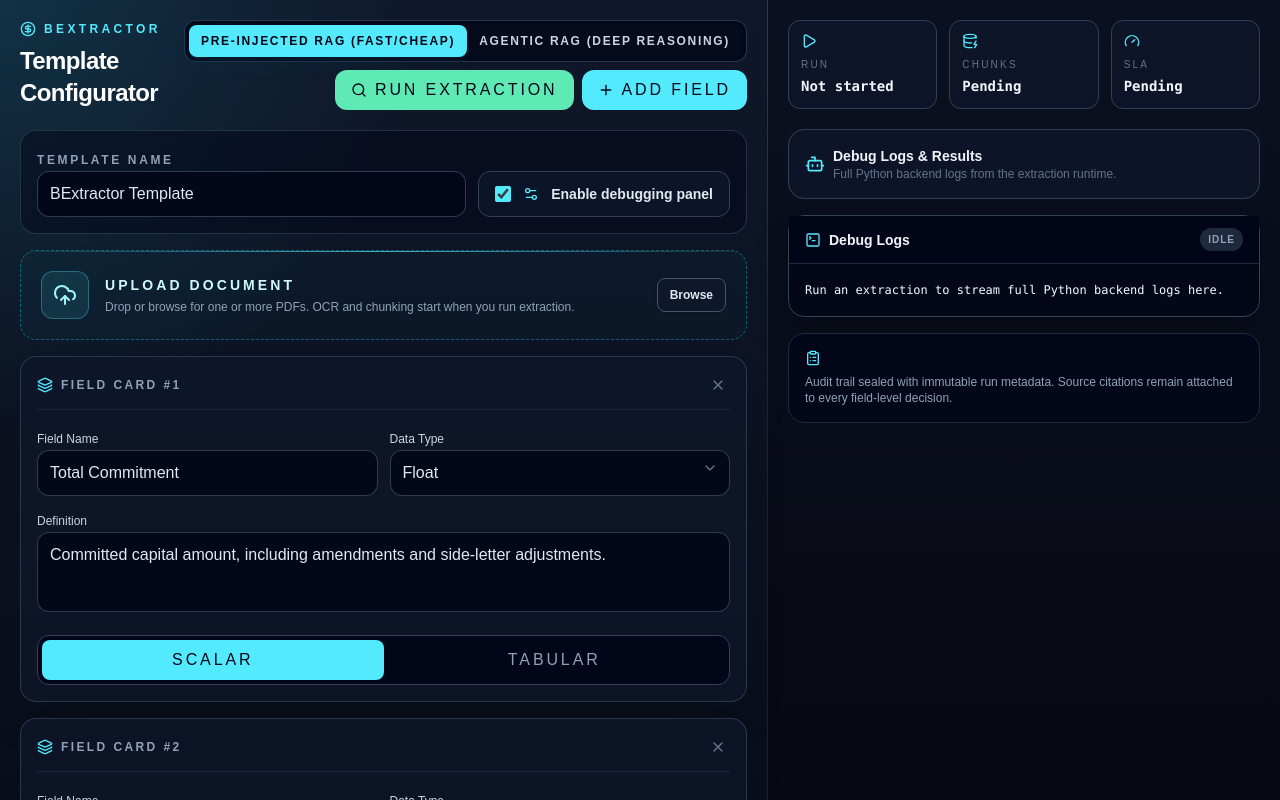
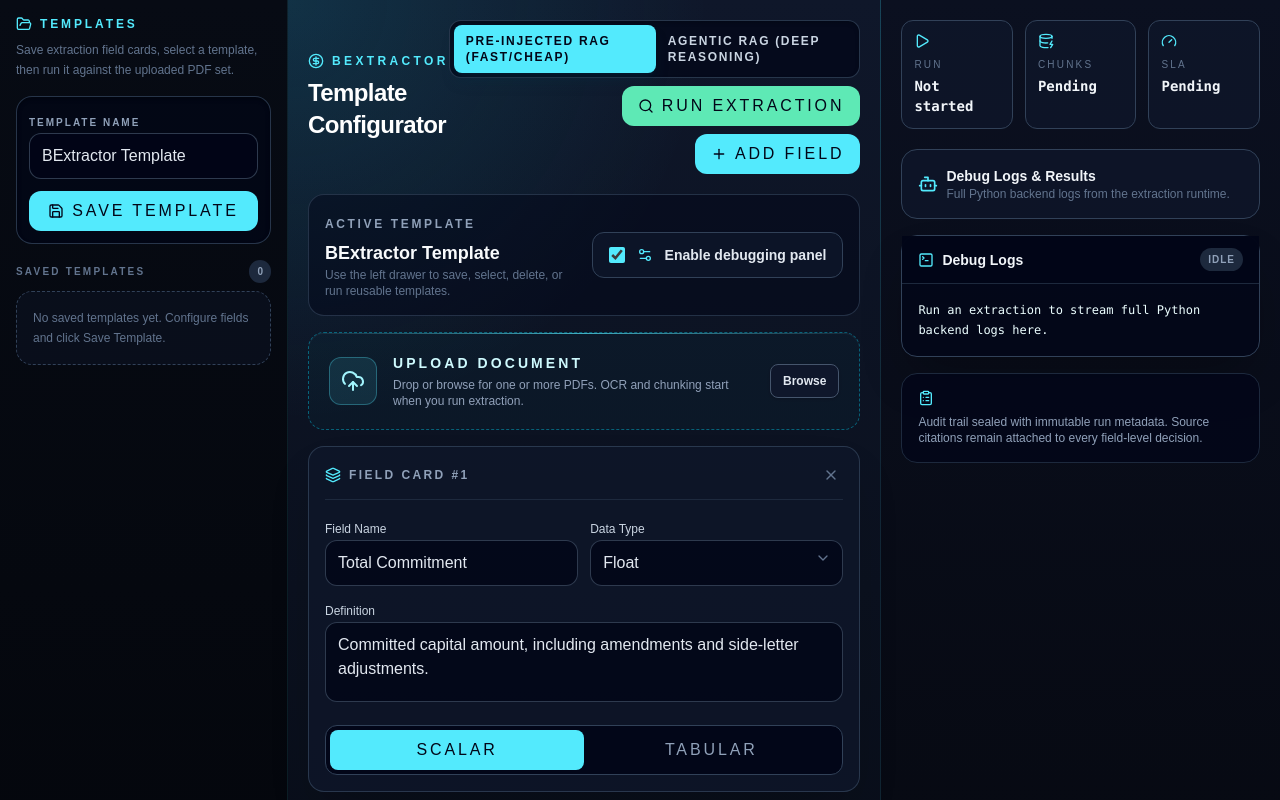
Before and after one commit to macmann/BExtract, a Next.js app in the folder client/: page / in a window 1280 px wide. Shown: the top 800 px of the page. Built offline with nearby package versions, Linux system fonts and the light colour scheme.

Commit message:
Add saved template drawer

```diff
--- a/client/src/app/page.tsx
+++ b/client/src/app/page.tsx
@@ -12,15 +12,18 @@ import {
   DatabaseZap,
   Download,
   FileJson,
+  FolderOpen,
   Gauge,
   Layers3,
   Play,
   Plus,
+  Save,
   RefreshCw,
   Search,
   ShieldCheck,
   Settings2,
   TerminalSquare,
+  Trash2,
   UploadCloud,
   X,
 } from "lucide-react";
@@ -68,6 +71,16 @@ type DebugRunMetrics = {
   chunkCount: number | null;
   elapsedSeconds: number | null;
 };
+
+type SavedTemplate = {
+  id: string;
+  name: string;
+  fields: FieldCard[];
+  extractionApproach: ExtractionApproach;
+  updatedAt: string;
+};
+
+const TEMPLATE_STORAGE_KEY = "bextract.savedTemplates";
 
 const initialFields: FieldCard[] = [
   {
@@ -711,6 +724,115 @@ function ResultsPanel({
   );
 }
 
+
+function TemplateDrawer({
+  templates,
+  activeTemplateId,
+  templateName,
+  onTemplateNameChange,
+  onSaveTemplate,
+  onLoadTemplate,
+  onDeleteTemplate,
+  onRunTemplate,
+  isLoading,
+}: {
+  templates: SavedTemplate[];
+  activeTemplateId: string | null;
+  templateName: string;
+  onTemplateNameChange: (name: string) => void;
+  onSaveTemplate: () => void;
+  onLoadTemplate: (template: SavedTemplate) => void;
+  onDeleteTemplate: (templateId: string) => void;
+  onRunTemplate: (template: SavedTemplate) => void;
+  isLoading: boolean;
+}) {
+  return (
+    <aside className="w-72 shrink-0 border-r border-cyan-300/10 bg-[linear-gradient(180deg,#070b14,#03050a)] p-4">
+      <div className="sticky top-4 space-y-4">
+        <div>
+          <p className="flex items-center gap-2 text-xs font-bold uppercase tracking-[0.24em] text-cyan-300">
+            <FolderOpen className="h-4 w-4" /> Templates
+          </p>
+          <p className="mt-2 text-xs leading-5 text-slate-500">
+            Save extraction field cards, select a template, then run it against the uploaded PDF set.
+          </p>
+        </div>
+
+        <div className="rounded-2xl border border-slate-700/80 bg-slate-950/70 p-3 shadow-inner shadow-black/30">
+          <label className="space-y-1.5">
+            <span className="text-[10px] font-bold uppercase tracking-[0.2em] text-slate-400">
+              Template Name
+            </span>
+            <input
+              value={templateName}
+              onChange={(event) => onTemplateNameChange(event.target.value)}
+              className="terminal-input"
+              placeholder="Template name"
+            />
+          </label>
+          <button
+            onClick={onSaveTemplate}
+            className="mt-3 inline-flex w-full items-center justify-center gap-2 rounded-xl bg-cyan-300 px-4 py-2 text-xs font-black uppercase tracking-[0.18em] text-slate-950 hover:bg-cyan-200"
+          >
+            <Save className="h-4 w-4" /> Save Template
+          </button>
+        </div>
+
+        <div className="space-y-2">
+          <div className="flex items-center justify-between">
+            <p className="text-[10px] font-bold uppercase tracking-[0.22em] text-slate-500">
+              Saved Templates
+            </p>
+            <span className="rounded-full bg-slate-800 px-2 py-1 text-[10px] font-bold text-slate-400">
+              {templates.length}
+            </span>
+          </div>
+          {templates.length === 0 ? (
+            <div className="rounded-2xl border border-dashed border-slate-700 bg-slate-900/40 p-4 text-xs leading-5 text-slate-500">
+              No saved templates yet. Configure fields and click Save Template.
+            </div>
+          ) : (
+            templates.map((template) => (
+              <article
+                key={template.id}
+                className={`rounded-2xl border p-3 transition ${activeTemplateId === template.id ? "border-cyan-300/60 bg-cyan-300/10" : "border-slate-800 bg-slate-900/60 hover:border-slate-600"}`}
+              >
+                <button
+                  onClick={() => onLoadTemplate(template)}
+                  className="block w-full text-left"
+                >
+                  <p className="truncate text-sm font-bold text-slate-100">
+                    {template.name}
+                  </p>
+                  <p className="mt-1 text-[11px] text-slate-500">
+                    {template.fields.length} fields · {template.extractionApproach === "pre_injected" ? "Pre-Injected" : "Agentic"}
+                  </p>
+                </button>
+                <div className="mt-3 grid grid-cols-[1fr_auto] gap-2">
+                  <button
+                    onClick={() => onRunTemplate(template)}
+                    disabled={isLoading}
+                    className="inline-flex items-center justify-center gap-2 rounded-lg bg-emerald-300 px-3 py-2 text-[10px] font-black uppercase tracking-[0.16em] text-slate-950 hover:bg-emerald-200 disabled:cursor-not-allowed disabled:opacity-60"
+                  >
+                    <Play className="h-3.5 w-3.5" /> Run
+                  </button>
+                  <button
+                    onClick={() => onDeleteTemplate(template.id)}
+                    className="rounded-lg border border-red-300/30 bg-red-400/10 p-2 text-red-200 hover:border-red-200 hover:bg-red-400/20"
+                    aria-label={`Delete ${template.name}`}
+                  >
+                    <Trash2 className="h-4 w-4" />
+                  </button>
+                </div>
+              </article>
+            ))
+          )}
+        </div>
+      </div>
+    </aside>
+  );
+}
+
 export default function Home() {
   const [fields, setFields] = useState(initialFields);
   const [files, setFiles] = useState<File[]>([]);
@@ -725,6 +847,28 @@ export default function Home() {
   const [isLoading, setIsLoading] = useState(false);
   const [showDebugPanel, setShowDebugPanel] = useState(true);
   const [templateName, setTemplateName] = useState("BExtractor Template");
+  const [savedTemplates, setSavedTemplates] = useState<SavedTemplate[]>(() => {
+    if (typeof window === "undefined") return [];
+
+    try {
+      const storedTemplates = window.localStorage.getItem(TEMPLATE_STORAGE_KEY);
+      if (!storedTemplates) return [];
+
+      const parsedTemplates = JSON.parse(storedTemplates) as SavedTemplate[];
+      if (!Array.isArray(parsedTemplates)) return [];
+
+      return parsedTemplates.filter(
+        (template) =>
+          template &&
+          typeof template.id === "string" &&
+          typeof template.name === "string" &&
+          Array.isArray(template.fields),
+      );
+    } catch {
+      return [];
+    }
+  });
+  const [activeTemplateId, setActiveTemplateId] = useState<string | null>(null);
   const [extractionApproach, setExtractionApproach] =
     useState<ExtractionApproach>("pre_injected");
   const [tokenCostMetrics, setTokenCostMetrics] =
@@ -735,6 +879,14 @@ export default function Home() {
   );
   const runStartedAtRef = useRef<number | null>(null);
   const [isCostMetricsOpen, setIsCostMetricsOpen] = useState(false);
+
+  useEffect(() => {
+    window.localStorage.setItem(
+      TEMPLATE_STORAGE_KEY,
+      JSON.stringify(savedTemplates),
+    );
+  }, [savedTemplates]);
+
   const addField = () =>
     setFields((current) => [
       ...current,
@@ -776,6 +928,45 @@ export default function Home() {
       ...current,
       { time: timestamp(), tone, text },
     ]);
+
+  const applyTemplate = (template: SavedTemplate) => {
+    setActiveTemplateId(template.id);
+    setTemplateName(template.name);
+    setFields(template.fields.map((field) => ({ ...field })));
+    setExtractionApproach(template.extractionApproach);
+    setExtractionResults([]);
+    setBatchExportRecords([]);
+    setTokenCostMetrics(null);
+    setBackendLogText("");
+    setDebugLogText("");
+  };
+
+  const handleSaveTemplate = () => {
+    const normalizedName = safeTemplateName();
+    const templateId = activeTemplateId ?? crypto.randomUUID();
+    const template: SavedTemplate = {
+      id: templateId,
+      name: normalizedName,
+      fields: fields.map((field) => ({ ...field })),
+      extractionApproach,
+      updatedAt: new Date().toISOString(),
+    };
+
+    setSavedTemplates((current) => {
+      const existingIndex = current.findIndex((item) => item.id === templateId);
+      if (existingIndex === -1) return [template, ...current];
+      return current.map((item) => (item.id === templateId ? template : item));
+    });
+    setActiveTemplateId(templateId);
+    setTemplateName(normalizedName);
+    appendLog("success", `Saved template "${normalizedName}".`);
+  };
+
+  const handleDeleteTemplate = (templateId: string) => {
+    setSavedTemplates((current) => current.filter((template) => template.id !== templateId));
+    if (activeTemplateId === templateId) setActiveTemplateId(null);
+    appendLog("warn", "Template deleted from this browser.");
+  };
 
   const coerceTone = (tone: unknown): RuntimeLog["tone"] => {
     if (tone === "success" || tone === "warn" || tone === "error") return tone;
@@ -1169,7 +1360,7 @@ export default function Home() {
     setIsLoading(false);
   };
 
-  const handleRunExtraction = async () => {
+  const handleRunExtraction = async (templateOverride?: SavedTemplate) => {
     if (isLoading) return;
 
     if (files.length === 0) {
@@ -1186,7 +1377,11 @@ export default function Home() {
     setBackendLogText("");
     setIsCostMetricsOpen(false);
 
-    const fieldPayload = fields.map((field) => ({
+    const runFields = templateOverride?.fields ?? fields;
+    const runTemplateName = templateOverride?.name ?? safeTemplateName();
+    const runApproach = templateOverride?.extractionApproach ?? extractionApproach;
+
+    const fieldPayload = runFields.map((field) => ({
       id: String(field.id),
       name: field.name,
       definition: field.definition,
@@ -1196,7 +1391,7 @@ export default function Home() {
     const documentId =
       files.length === 1
         ? files[0].name.replace(/\.pdf$/i, "") || "uploaded_document"
-        : `${safeTemplateName()}_batch`;
+        : `${runTemplateName}_batch`;
     runStartedAtRef.current = Date.now();
     setDebugRunMetrics({
       runId: documentId,
@@ -1206,7 +1401,7 @@ export default function Home() {
     const templatePayload = {
       documentId,
       items: fieldPayload,
-      extractionApproach,
+      extractionApproach: runApproach,
     };
     const formData = new FormData();
     files.forEach((selectedFile) => {
@@ -1218,7 +1413,7 @@ export default function Home() {
     try {
       appendLog(
         "info",
-        `Uploading ${files.length} PDF${files.length === 1 ? "" : "s"} with ${fields.length} field card${fields.length === 1 ? "" : "s"}.`,
+        `Uploading ${files.length} PDF${files.length === 1 ? "" : "s"} with ${runFields.length} field card${runFields.length === 1 ? "" : "s"}.`,
       );
       const controller = new AbortController();
       abortControllerRef.current = controller;
@@ -1262,6 +1457,12 @@ export default function Home() {
       abortControllerRef.current = null;
       setIsLoading(false);
     }
+  };
+
+
+  const handleRunSavedTemplate = (template: SavedTemplate) => {
+    applyTemplate(template);
+    void handleRunExtraction(template);
   };
 
   const debugSummaryMetrics = useMemo(
@@ -1298,6 +1499,20 @@ export default function Home() {
         />
       )}
       <div className="flex min-h-screen">
+        <TemplateDrawer
+          templates={savedTemplates}
+          activeTemplateId={activeTemplateId}
+          templateName={templateName}
+          onTemplateNameChange={(name) => {
+            setTemplateName(name);
+            setActiveTemplateId(null);
+          }}
+          onSaveTemplate={handleSaveTemplate}
+          onLoadTemplate={applyTemplate}
+          onDeleteTemplate={handleDeleteTemplate}
+          onRunTemplate={handleRunSavedTemplate}
+          isLoading={isLoading}
+        />
         <section
           className={`${showDebugPanel ? "w-full xl:w-[60%] xl:border-r" : "w-full"} border-cyan-300/10 bg-[radial-gradient(circle_at_top_left,rgba(34,211,238,0.14),transparent_32%),linear-gradient(180deg,#0f172a,#070b14)] p-5 transition-all duration-500`}
         >
@@ -1335,7 +1550,7 @@ export default function Home() {
                 ))}
               </fieldset>
               <button
-                onClick={handleRunExtraction}
+                onClick={() => handleRunExtraction()}
                 disabled={isLoading}
                 className="inline-flex items-center gap-2 rounded-xl bg-emerald-300 px-4 py-2 text-xs font-black uppercase tracking-[0.18em] text-slate-950 hover:bg-emerald-200 disabled:cursor-not-allowed disabled:opacity-60"
               >
@@ -1352,18 +1567,14 @@ export default function Home() {
               </button>
             </div>
           </header>
-          <div className="mb-4 grid gap-3 rounded-2xl border border-slate-700/70 bg-slate-950/50 p-4 lg:grid-cols-[1fr_auto] lg:items-end">
-            <label className="space-y-1.5">
+          <div className="mb-4 grid gap-3 rounded-2xl border border-slate-700/70 bg-slate-950/50 p-4 lg:grid-cols-[1fr_auto] lg:items-center">
+            <div>
               <span className="text-xs font-bold uppercase tracking-[0.22em] text-slate-400">
-                Template Name
+                Active Template
               </span>
-              <input
-                value={templateName}
-                onChange={(event) => setTemplateName(event.target.value)}
-                className="terminal-input"
-                placeholder="Name used in CSV/JSON exports"
-              />
-            </label>
+              <p className="mt-1 text-lg font-black text-slate-50">{safeTemplateName()}</p>
+              <p className="text-xs text-slate-500">Use the left drawer to save, select, delete, or run reusable templates.</p>
+            </div>
             <label className="inline-flex cursor-pointer items-center gap-3 rounded-xl border border-slate-700 bg-slate-900/70 px-4 py-3 text-sm font-semibold text-slate-200">
               <input
                 type="checkbox"
```
